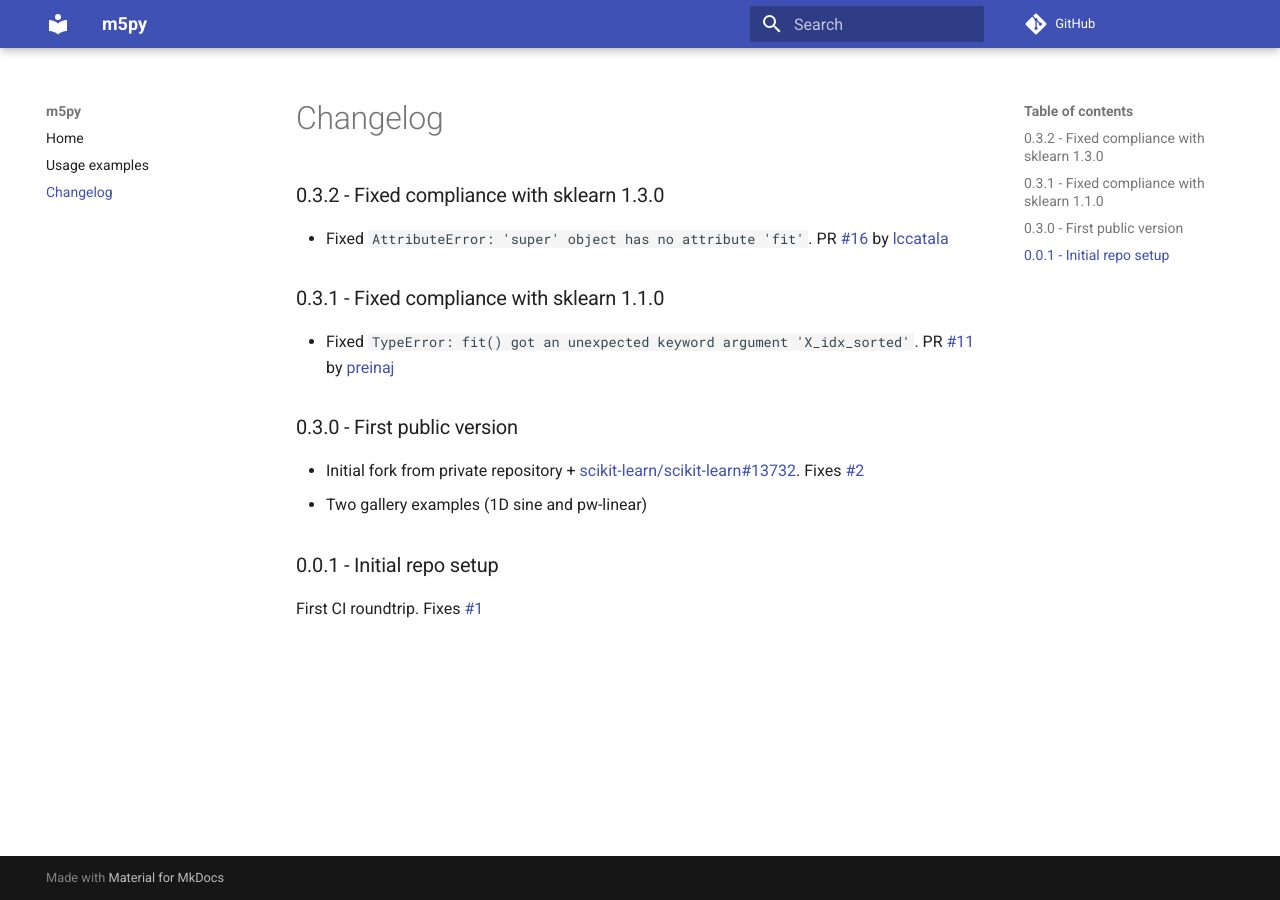
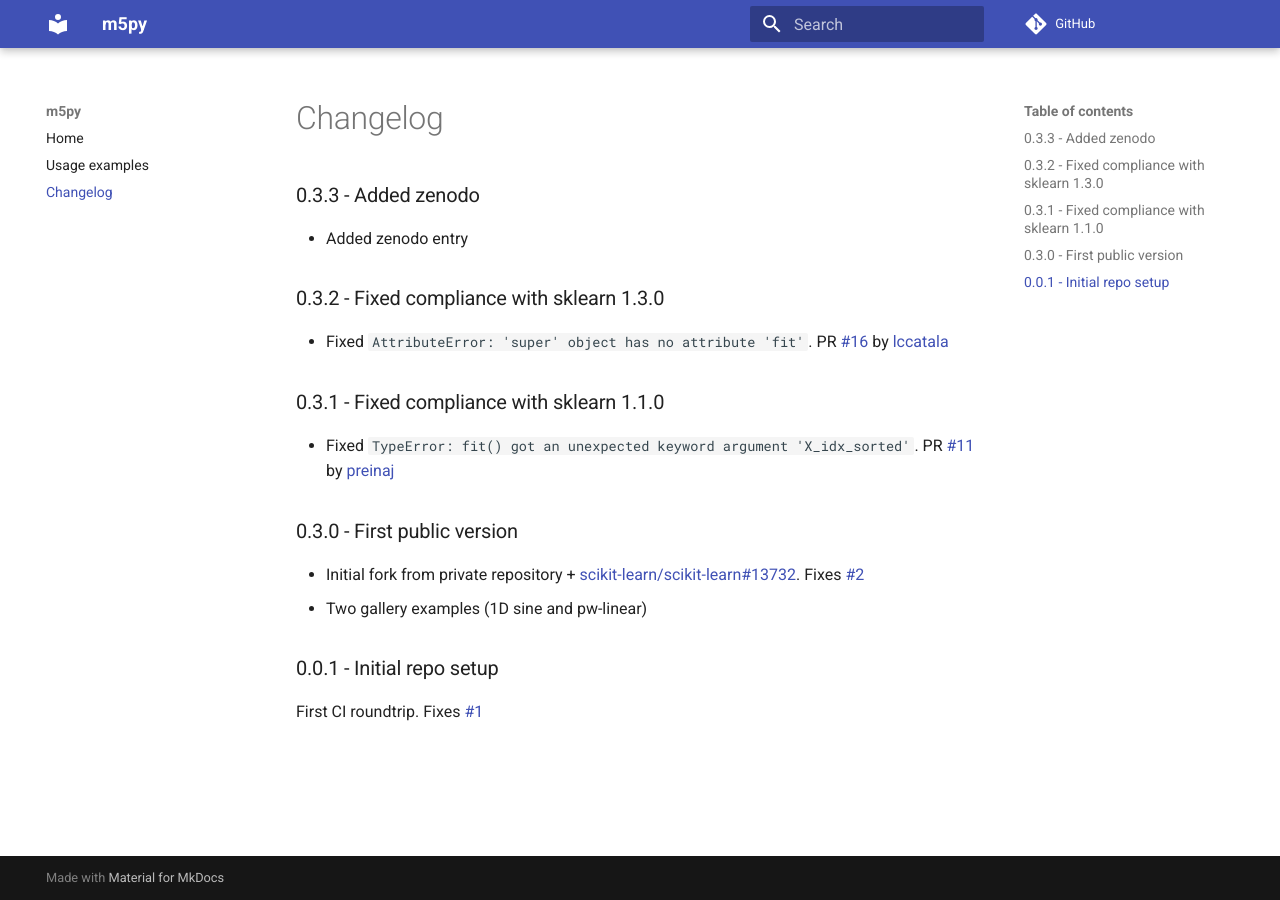
Before and after one commit to smarie/python-m5p, an MkDocs documentation site: the page built from docs/changelog.md, in a window 1280 px wide. Built offline with MkDocs 1.6.1 and Material for MkDocs 9.7.7, drawn with Linux system fonts in a browser that asks for light colours; comment, search, counter and statistics services are not loaded.

Commit message:
Changelog 0.3.3

```diff
--- a/docs/changelog.md
+++ b/docs/changelog.md
@@ -1,4 +1,8 @@
 # Changelog
+
+### 0.3.3 - Added zenodo
+
+ * Added zenodo entry
 
 ### 0.3.2 - Fixed compliance with sklearn 1.3.0
 
```
